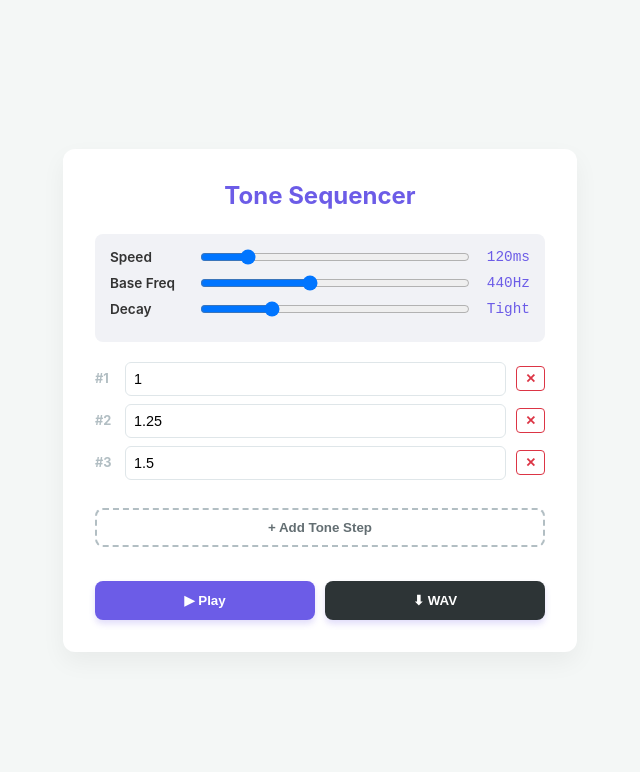
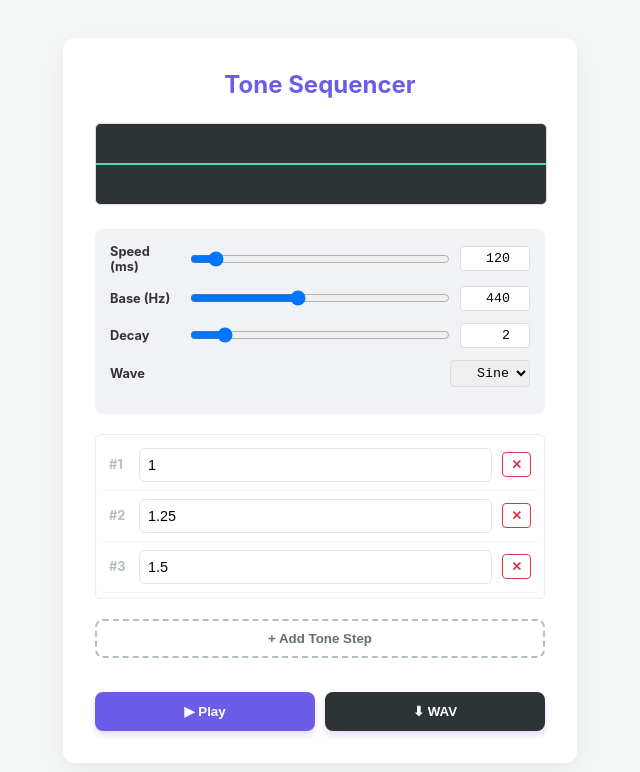
Before and after one commit to Jonezzyboy/web-audio-tools, a plain HTML site: page src/wav/sequencer.html in a window 1280 px wide. Both pictures are taken after a click on the button "▶ Play". Shown: the whole page, without its empty margins (320-960 px from the left). Drawn offline with Linux system fonts and the light colour scheme.

Commit message:
More sequencer controls and visualiser

```diff
--- a/src/wav/sequencer.html
+++ b/src/wav/sequencer.html
@@ -3,11 +3,20 @@
 <head>
   <meta charset="UTF-8">
   <meta name="viewport" content="width=device-width, initial-scale=1.0">
-  <title>Notification Sequencer</title>
+  <title>Advanced Sequencer</title>
   <link rel="stylesheet" href="theme.css">
   <style>
-    /* Page-specific styles */
-    /* Global Controls */
+    /* VISUALIZER */
+    canvas {
+      width: 100%;
+      height: 80px;
+      background: #2d3436;
+      border-radius: 6px;
+      margin-bottom: 20px;
+      border: 1px solid var(--border);
+    }
+
+    /* CONTROLS */
     .global-controls {
       background: #f1f2f6;
       padding: 15px;
@@ -19,37 +28,59 @@
       display: flex;
       align-items: center;
       justify-content: space-between;
-      margin-bottom: 10px;
+      margin-bottom: 12px;
     }
 
     .control-row label {
-      font-size: 0.85rem;
-      font-weight: 600;
-      width: 80px;
+      font-size: 0.8rem;
+      font-weight: 700;
+      width: 70px;
     }
 
     .control-row input[type=range] {
       flex: 1;
       margin: 0 10px;
+      cursor: pointer;
     }
 
-    .val-display {
-      width: 50px;
+    /* Granular numeric inputs */
+    .num-input {
+      width: 60px;
+      padding: 4px;
+      border: 1px solid var(--border);
+      border-radius: 4px;
       text-align: right;
+      font-family: monospace;
     }
 
-    /* Sequencer List */
+    select.num-input {
+      width: 80px;
+    }
+
+    /* SEQUENCER LIST */
     .sequence-list {
       margin-bottom: 20px;
-      max-height: 250px;
+      max-height: 300px;
       overflow-y: auto;
+      border: 1px solid #eee;
+      border-radius: 6px;
+      padding: 5px;
     }
 
     .tone-row {
       display: flex;
       align-items: center;
-      margin-bottom: 8px;
-      animation: slideIn 0.2s ease-out;
+      padding: 8px;
+      border-bottom: 1px solid #f1f2f6;
+      transition: background 0.1s;
+      border-radius: 4px;
+    }
+
+    /* The Timeline Highlight Class */
+    .tone-row.is-playing {
+      background-color: var(--playing);
+      border-left: 4px solid #00b894;
+      font-weight: bold;
     }
 
     .tone-row span {
@@ -65,11 +96,10 @@
       border: 1px solid #dfe6e9;
       border-radius: 6px;
       font-size: 0.9rem;
-      width: 60px;
+      margin-right: 10px;
     }
 
     .tone-row button {
-      margin-left: 10px;
       background: transparent;
       color: var(--danger);
       border: 1px solid var(--danger);
@@ -84,7 +114,7 @@
       color: white;
     }
 
-    /* Buttons */
+    /* ACTION AREA */
     .action-area {
       display: grid;
       gap: 10px;
@@ -126,30 +156,42 @@
 <div class="container">
   <h1>Tone Sequencer</h1>
 
+  <canvas id="visualizer" width="500" height="100"></canvas>
+
   <div class="global-controls">
     <div class="control-row">
-      <label>Speed</label>
-      <input type="range" id="speed" min="50" max="500" value="120">
-      <span id="speedVal" class="val-display">120ms</span>
+      <label>Speed (ms)</label>
+      <input type="range" id="speedRange" min="50" max="1000" value="120">
+      <input type="number" id="speedNum" class="num-input" value="120">
     </div>
+
     <div class="control-row">
-      <label>Base Freq</label>
-      <input type="range" id="baseFreq" min="200" max="800" value="440">
-      <span id="freqVal" class="val-display">440Hz</span>
+      <label>Base (Hz)</label>
+      <input type="range" id="freqRange" min="50" max="1000" value="440">
+      <input type="number" id="freqNum" class="num-input" value="440">
     </div>
+
     <div class="control-row">
       <label>Decay</label>
-      <input type="range" id="decay" min="1" max="5" value="2">
-      <span id="decayVal" class="val-display">Med</span>
+      <input type="range" id="decayRange" min="1" max="10" step="0.1" value="2">
+      <input type="number" id="decayNum" class="num-input" value="2" step="0.1">
+    </div>
+
+    <div class="control-row">
+      <label>Wave</label>
+      <select id="waveType" class="num-input">
+        <option value="sine">Sine</option>
+        <option value="square">Square</option>
+        <option value="sawtooth">Saw</option>
+        <option value="triangle">Tri</option>
+      </select>
     </div>
   </div>
 
-  <div id="sequenceContainer" class="sequence-list">
-  </div>
+  <div id="sequenceContainer" class="sequence-list"></div>
 
   <div class="action-area">
     <button class="add-btn" id="addToneBtn">+ Add Tone Step</button>
-
     <div class="main-btns">
       <button class="btn-primary" id="playBtn">▶ Play</button>
       <button class="btn-primary btn-secondary" id="downloadBtn">⬇ WAV</button>
@@ -158,25 +200,45 @@
 </div>
 
 <script>
-  // --- STATE MANAGEMENT ---
-  // Default: A Major Triad (Root, Major 3rd, Perfect 5th)
-  let sequence = [1.0, 1.25, 1.5];
+  // --- STATE ---
+  let sequence = [1.0, 1.25, 1.5]; // Default Triad
+  let audioCtx = null;
+  let isPlaying = false;
+  let animationId = null;
+  let scheduledEvents = []; // For timeline tracking
 
   const els = {
     container: document.getElementById('sequenceContainer'),
-    speed:     document.getElementById('speed'),
-    baseFreq:  document.getElementById('baseFreq'),
-    decay:     document.getElementById('decay'),
-    addBtn:    document.getElementById('addToneBtn'),
-    playBtn:   document.getElementById('playBtn'),
-    dlBtn:     document.getElementById('downloadBtn'),
-    // Displays
-    dSpeed: document.getElementById('speedVal'),
-    dFreq:  document.getElementById('freqVal'),
-    dDecay: document.getElementById('decayVal')
+    // Ranges
+    speedR: document.getElementById('speedRange'),
+    freqR:  document.getElementById('freqRange'),
+    decayR: document.getElementById('decayRange'),
+    // Numbers
+    speedN: document.getElementById('speedNum'),
+    freqN:  document.getElementById('freqNum'),
+    decayN: document.getElementById('decayNum'),
+    wave:   document.getElementById('waveType'),
+    // Buttons
+    addBtn:  document.getElementById('addToneBtn'),
+    playBtn: document.getElementById('playBtn'),
+    dlBtn:   document.getElementById('downloadBtn'),
+    // Visuals
+    canvas: document.getElementById('visualizer')
   };
+  const canvasCtx = els.canvas.getContext('2d');
 
-  // --- RENDER UI ---
+  // --- SYNC INPUTS (Granular Controls) ---
+  function linkInputs(range, num)
+  {
+    range.addEventListener('input', () => num.value = range.value);
+    num.addEventListener('input', () => range.value = num.value);
+  }
+
+  linkInputs(els.speedR, els.speedN);
+  linkInputs(els.freqR, els.freqN);
+  linkInputs(els.decayR, els.decayN);
+
+  // --- UI RENDER ---
   function renderRows()
   {
     els.container.innerHTML = '';
@@ -184,6 +246,7 @@
     {
       const row = document.createElement('div');
       row.className = 'tone-row';
+      row.id = `row-${index}`; // Needed for timeline lookup
 
       const label = document.createElement('span');
       label.innerText = `#${index + 1}`;
@@ -192,13 +255,18 @@
       input.type = 'number';
       input.step = '0.01';
       input.value = multiplier;
-      input.onchange = (e) => { sequence[index] = parseFloat(e.target.value); };
+      input.onchange = (e) => sequence[index] = parseFloat(e.target.value);
 
       const delBtn = document.createElement('button');
       delBtn.innerText = '✕';
-      delBtn.onclick = () => removeTone(index);
-
-      // Disable delete if only 1 tone left
+      delBtn.onclick = () =>
+      {
+        if(sequence.length > 1)
+        {
+          sequence.splice(index, 1);
+          renderRows();
+        }
+      };
       if(sequence.length <= 1)
       {
         delBtn.disabled = true;
@@ -211,153 +279,234 @@
     });
   }
 
-  // --- ACTIONS ---
-  function addTone()
+  els.addBtn.addEventListener('click', () =>
   {
-    // Determine smart default: duplicate last tone or 1.0
-    const last = sequence[sequence.length - 1] || 1.0;
-    sequence.push(last);
+    sequence.push(sequence[sequence.length - 1] || 1.0);
     renderRows();
-  }
+  });
 
-  function removeTone(index)
+  // --- AUDIO & TIMELINE LOGIC ---
+
+  // Generate Audio Graph
+  function scheduleAudio(ctx, destination, startTime, isLivePlayback)
   {
-    if(sequence.length > 1)
-    {
-      sequence.splice(index, 1);
-      renderRows();
-    }
-  }
+    const baseFreq = parseFloat(els.freqN.value);
+    const speedSeconds = parseFloat(els.speedN.value) / 1000;
+    const decaySetting = parseFloat(els.decayN.value) * 0.1;
+    const waveType = els.wave.value;
 
-  // Update Global Display Labels
-  const updateLabels = () =>
-  {
-    els.dSpeed.innerText = els.speed.value + 'ms';
-    els.dFreq.innerText = els.baseFreq.value + 'Hz';
-    const decayMap = ['Zip', 'Tight', 'Med', 'Long', 'Ring'];
-    els.dDecay.innerText = decayMap[parseInt(els.decay.value) - 1];
-  };
+    scheduledEvents = []; // Reset timeline tracker
 
-  [els.speed, els.baseFreq, els.decay].forEach(el => el.addEventListener('input', updateLabels));
-
-  // --- AUDIO ENGINE ---
-  function runAudioSequence(ctx, destination, startTime)
-  {
-    const baseFreq = parseInt(els.baseFreq.value);
-    const speedSeconds = parseInt(els.speed.value) / 1000;
-    const decaySetting = parseInt(els.decay.value) * 0.1; // Scale 0.1 to 0.5
+    // Master Gain for visualizer hookup
+    const masterGain = ctx.createGain();
+    masterGain.connect(destination);
+    masterGain.gain.value = 0.5; // Avoid clipping
 
     let currentTime = startTime;
 
-    sequence.forEach(multiplier =>
+    sequence.forEach((multiplier, index) =>
     {
       const osc = ctx.createOscillator();
-      const gain = ctx.createGain();
+      const noteGain = ctx.createGain();
 
-      osc.type = 'sine';
+      osc.type = waveType;
       osc.frequency.setValueAtTime(baseFreq * multiplier, currentTime);
 
       // Envelope
-      gain.gain.setValueAtTime(0, currentTime);
-      gain.gain.linearRampToValueAtTime(0.1, currentTime + 0.01); // Attack
-      gain.gain.exponentialRampToValueAtTime(0.001, currentTime + decaySetting + 0.1); // Decay
+      noteGain.gain.setValueAtTime(0, currentTime);
+      noteGain.gain.linearRampToValueAtTime(1, currentTime + 0.01);
+      noteGain.gain.exponentialRampToValueAtTime(0.001, currentTime + decaySetting + 0.1);
 
-      osc.connect(gain);
-      gain.connect(destination);
+      osc.connect(noteGain);
+      noteGain.connect(masterGain);
 
+      const duration = decaySetting + 0.2;
       osc.start(currentTime);
-      osc.stop(currentTime + decaySetting + 0.2);
+      osc.stop(currentTime + duration);
 
-      // Advance time for next note
+      // Store timeline data
+      if(isLivePlayback)
+      {
+        scheduledEvents.push({
+          index: index,
+          start: currentTime,
+          end:   currentTime + speedSeconds
+        });
+      }
+
       currentTime += speedSeconds;
     });
 
-    return currentTime; // Return end time
+    return {endTime: currentTime + 0.5, masterNode: masterGain};
   }
 
-  // --- PLAYBACK HANDLERS ---
-  els.addBtn.addEventListener('click', addTone);
+  // --- VISUALIZER & TIMELINE LOOP ---
+  function startVisualizer(analyser)
+  {
+    analyser.fftSize = 2048;
+    const bufferLength = analyser.frequencyBinCount;
+    const dataArray = new Uint8Array(bufferLength);
 
+    function draw()
+    {
+      if(!isPlaying)
+      {
+        return;
+      }
+
+      animationId = requestAnimationFrame(draw);
+
+      // 1. Draw Waveform
+      analyser.getByteTimeDomainData(dataArray);
+      canvasCtx.fillStyle = 'rgb(45, 52, 54)';
+      canvasCtx.fillRect(0, 0, els.canvas.width, els.canvas.height);
+      canvasCtx.lineWidth = 2;
+      canvasCtx.strokeStyle = 'rgb(85, 239, 196)'; // Neon Green
+      canvasCtx.beginPath();
+
+      const sliceWidth = els.canvas.width * 1.0 / bufferLength;
+      let x = 0;
+
+      for(let i = 0; i < bufferLength; i++)
+      {
+        const v = dataArray[i] / 128.0;
+        const y = v * els.canvas.height / 2;
+        if(i === 0)
+        {
+          canvasCtx.moveTo(x, y);
+        }
+        else
+        {
+          canvasCtx.lineTo(x, y);
+        }
+        x += sliceWidth;
+      }
+      canvasCtx.lineTo(els.canvas.width, els.canvas.height / 2);
+      canvasCtx.stroke();
+
+      // 2. Update Timeline (Highlight Rows)
+      const now = audioCtx.currentTime;
+
+      // Clear all highlights
+      document.querySelectorAll('.tone-row').forEach(r => r.classList.remove('is-playing'));
+
+      // Find active note
+      const activeEvent = scheduledEvents.find(e => now >= e.start && now < e.end);
+      if(activeEvent)
+      {
+        const row = document.getElementById(`row-${activeEvent.index}`);
+        if(row)
+        {
+          row.classList.add('is-playing');
+          // Optional: Scroll to view
+          row.scrollIntoView({behavior: 'smooth', block: 'nearest'});
+        }
+      }
+    }
+
+    draw();
+  }
+
+  // --- PLAYBACK ---
   els.playBtn.addEventListener('click', () =>
   {
+    if(isPlaying)
+    {
+      return;
+    } // Prevent double click
+
     const AudioContext = window.AudioContext || window.webkitAudioContext;
-    const ctx = new AudioContext();
-    runAudioSequence(ctx, ctx.destination, ctx.currentTime);
+    audioCtx = new AudioContext();
+    isPlaying = true;
+    els.playBtn.disabled = true;
+
+    // Create Analyser
+    const analyser = audioCtx.createAnalyser();
+
+    // Schedule Audio
+    const {endTime, masterNode} = scheduleAudio(audioCtx, analyser, audioCtx.currentTime + 0.1, true);
+
+    // Connect to speakers
+    analyser.connect(audioCtx.destination);
+
+    // Start Loops
+    startVisualizer(analyser);
+
+    // Cleanup when done
+    const totalDuration = (endTime - audioCtx.currentTime) * 1000;
+    setTimeout(() =>
+    {
+      isPlaying = false;
+      els.playBtn.disabled = false;
+      cancelAnimationFrame(animationId);
+      // Clear final highlight
+      document.querySelectorAll('.tone-row').forEach(r => r.classList.remove('is-playing'));
+      audioCtx.close();
+    }, totalDuration);
   });
 
+  // --- DOWNLOAD ---
   els.dlBtn.addEventListener('click', async () =>
   {
     const originalText = els.dlBtn.innerText;
-    els.dlBtn.innerText = '...';
+    els.dlBtn.innerText = 'Render...';
 
-    const duration = (sequence.length * (parseInt(els.speed.value) / 1000)) + 1.0;
+    const speedVal = parseFloat(els.speedN.value) / 1000;
+    const duration = (sequence.length * speedVal) + 2.0;
     const sampleRate = 44100;
-    const ctx = new OfflineAudioContext(1, sampleRate * duration, sampleRate);
 
-    runAudioSequence(ctx, ctx.destination, 0.1);
+    const offlineCtx = new OfflineAudioContext(1, sampleRate * duration, sampleRate);
 
-    const renderedBuffer = await ctx.startRendering();
+    scheduleAudio(offlineCtx, offlineCtx.destination, 0.1, false);
 
-    // UPDATED CALL: No longer need to pass '0.0' or 'duration'
+    const renderedBuffer = await offlineCtx.startRendering();
     const wavBytes = bufferToWave(renderedBuffer);
-
     const blob = new Blob([wavBytes], {type: 'audio/wav'});
 
     const url = URL.createObjectURL(blob);
     const a = document.createElement('a');
-    a.style.display = 'none';
     a.href = url;
-    a.download = 'custom-sequence.wav';
-    document.body.appendChild(a);
+    a.download = 'sequencer_output.wav';
     a.click();
     window.URL.revokeObjectURL(url);
     els.dlBtn.innerText = originalText;
   });
 
-  // --- WAV HELPER (FIXED) ---
+  // --- WAV ENCODER UTILITY ---
   function bufferToWave(abuffer)
   {
     let numOfChan = abuffer.numberOfChannels,
-      // Calculate length based on the buffer's actual sample count
       length = abuffer.length * numOfChan * 2 + 44,
       buffer = new ArrayBuffer(length),
       view = new DataView(buffer),
       channels = [], i, sample,
-      offset = 0,
-      pos = 0;
+      offset = 0, pos = 0;
 
-    // Write WAVE Header
-    setUint32(0x46464952);                         // "RIFF"
-    setUint32(length - 8);                         // file length - 8
-    setUint32(0x45564157);                         // "WAVE"
-
-    setUint32(0x20746d66);                         // "fmt " chunk
-    setUint32(16);                                 // length = 16
-    setUint16(1);                                  // PCM (uncompressed)
+    // Header
+    setUint32(0x46464952); // "RIFF"
+    setUint32(length - 8);
+    setUint32(0x45564157); // "WAVE"
+    setUint32(0x20746d66); // "fmt "
+    setUint32(16);
+    setUint16(1); // PCM
     setUint16(numOfChan);
     setUint32(abuffer.sampleRate);
-    setUint32(abuffer.sampleRate * 2 * numOfChan); // avg. bytes/sec
-    setUint16(numOfChan * 2);                      // block-align
-    setUint16(16);                                 // 16-bit
+    setUint32(abuffer.sampleRate * 2 * numOfChan);
+    setUint16(numOfChan * 2);
+    setUint16(16);
+    setUint32(0x61746164); // "data"
+    setUint32(length - pos - 4);
 
-    setUint32(0x61746164);                         // "data" - chunk
-    setUint32(length - pos - 4);                   // chunk length
-
-    // Get Channel Data
     for(i = 0; i < abuffer.numberOfChannels; i++)
     {
       channels.push(abuffer.getChannelData(i));
     }
 
-    // Write Interleaved Data
     while(pos < length)
     {
       for(i = 0; i < numOfChan; i++)
       {
-        // SAFEGUARD: Ensure we don't read past the end of the array
-        // If data exists use it, otherwise use 0 (silence)
-        let sampleVal = channels[i][offset] ? channels[i][offset] : 0;
-
+        let sampleVal = channels[i][offset] || 0;
         sample = Math.max(-1, Math.min(1, sampleVal));
         sample = (0.5 + sample < 0 ? sample * 32768 : sample * 32767) | 0;
         view.setInt16(pos, sample, true);
@@ -365,7 +514,6 @@
       }
       offset++;
     }
-
     return buffer;
 
     function setUint16(data)
@@ -383,8 +531,6 @@
 
   // Init
   renderRows();
-  updateLabels();
-
 </script>
 </body>
 </html>
--- a/src/wav/theme.css
+++ b/src/wav/theme.css
@@ -7,6 +7,9 @@
   --bg: #f4f7f6;
   --card: #ffffff;
   --text: #333;
+  --border: #dcdde1;
+  --highlight: #fab1a0;
+  --playing: #55efc4;
 }
 
 body {
```
